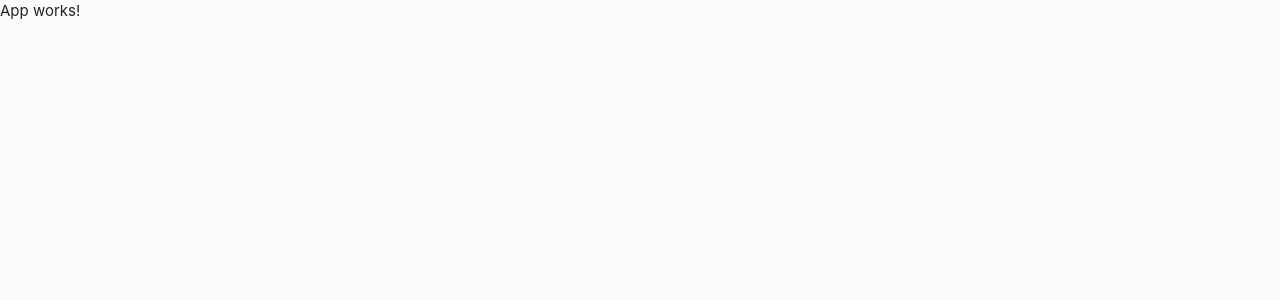
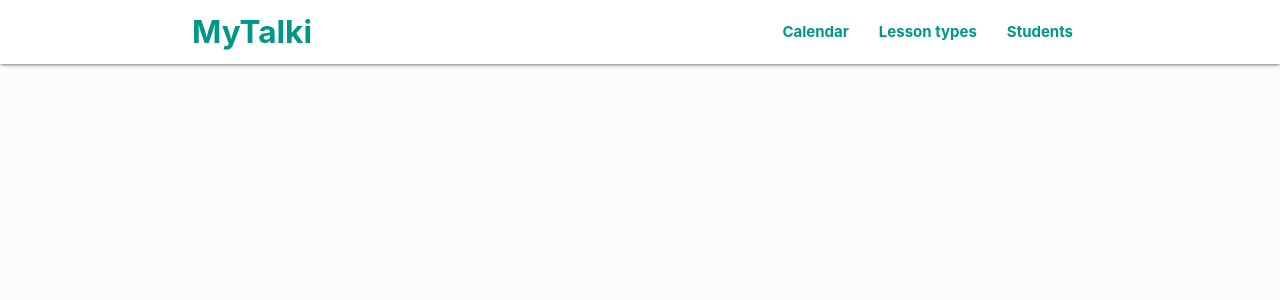
Before and after one commit to dmytrokulak/Mytalki, a React (Create React App) app in the folder sw/: page / in a window 1280 px wide. Shown: the top 300 px of the page. Built offline with nearby package versions, Linux system fonts and the light colour scheme; the HTML template or start-up script is replaced by a standard one.

Commit message:
nav bar component and routing

```diff
--- a/sw/public/index.html
+++ b/sw/public/index.html
@@ -10,7 +10,7 @@
     <link rel="manifest" href="%PUBLIC_URL%/manifest.json" />
     <link rel="stylesheet" href="https://cdnjs.cloudflare.com/ajax/libs/materialize/1.0.0/css/materialize.min.css" />
     <link href="https://fonts.googleapis.com/icon?family=Material+Icons" rel="stylesheet" />
-    <title>React App</title>
+    <title>MyTalki</title>
   </head>
   <body>
     <noscript>You need to enable JavaScript to run this app.</noscript>
--- a/sw/src/App.js
+++ b/sw/src/App.js
@@ -1,8 +1,21 @@
-import React from 'react';
+import React, { Fragment } from 'react';
+import { BrowserRouter as Router, Route, Switch } from 'react-router-dom';
+import AppNavbar from './components/layout/AppNavbar';
 import './App.css';
 
-function App() {
-  return <div className='App'>App works!</div>;
-}
+const App = () => {
+  return (
+    <Router>
+      <Fragment>
+        <AppNavbar />
+        <div className='container'>
+          {/* <Switch>
+            <Route exact path='/' component={} />
+          </Switch> */}
+        </div>
+      </Fragment>
+    </Router>
+  );
+};
 
 export default App;
--- /dev/null
+++ b/sw/src/components/layout/AppNavbar.js
@@ -0,0 +1,32 @@
+import React, { Fragment } from 'react';
+import { Link } from 'react-router-dom';
+import NavLinks from './NavLinks';
+
+const AppNavbar = () => {
+  return (
+    <Fragment>
+      <div className='navbar-fixed'>
+        <nav className='white'>
+          <div className='container'>
+            <div className='nav-wrapper'>
+              <Link to='/' className='brand-logo teal-text'>
+                MyTalki
+              </Link>
+              <Link to='/' data-target='mobile-nav' className='hide-on-large-only teal-text sidenav-trigger'>
+                <i className='material-icons'>menu</i>
+              </Link>
+              <ul className='right hide-on-med-and-down'>
+                <NavLinks />
+              </ul>
+            </div>
+          </div>
+        </nav>
+      </div>
+      <ul id='mobile-nav' className='sidenav'>
+        <NavLinks />
+      </ul>
+    </Fragment>
+  );
+};
+
+export default AppNavbar;
--- /dev/null
+++ b/sw/src/components/layout/NavLinks.js
@@ -0,0 +1,26 @@
+import React, { Fragment } from 'react';
+import { Link } from 'react-router-dom';
+
+const NavLinks = () => {
+  return (
+    <Fragment>
+      <li>
+        <Link className='teal-text' to='/calendar'>
+          Calendar
+        </Link>
+      </li>
+      <li>
+        <Link className='teal-text' to='/lesson-types'>
+          Lesson types
+        </Link>
+      </li>
+      <li>
+        <Link className='teal-text' to='/students'>
+          Students
+        </Link>
+      </li>
+    </Fragment>
+  );
+};
+
+export default NavLinks;
```
Also changed, not shown: 1 other file (tests, documents, lock files or other folders).
